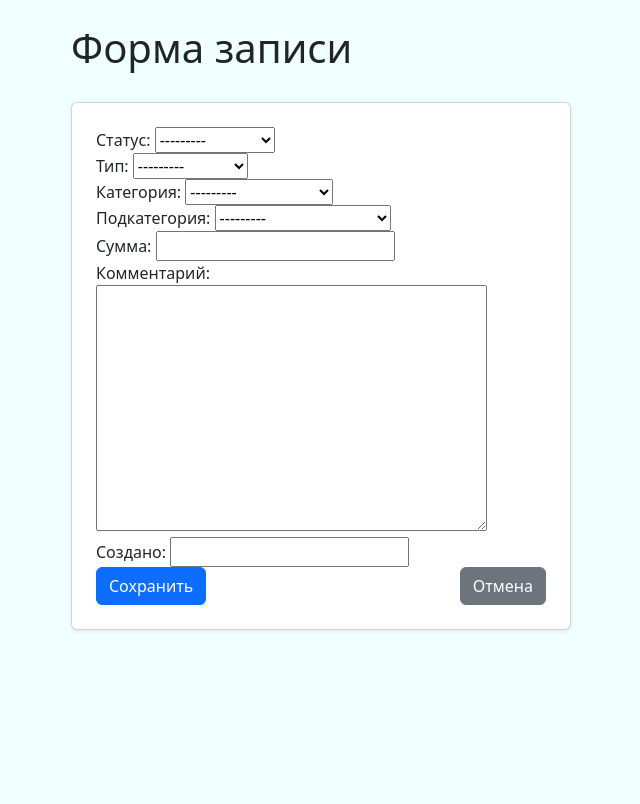
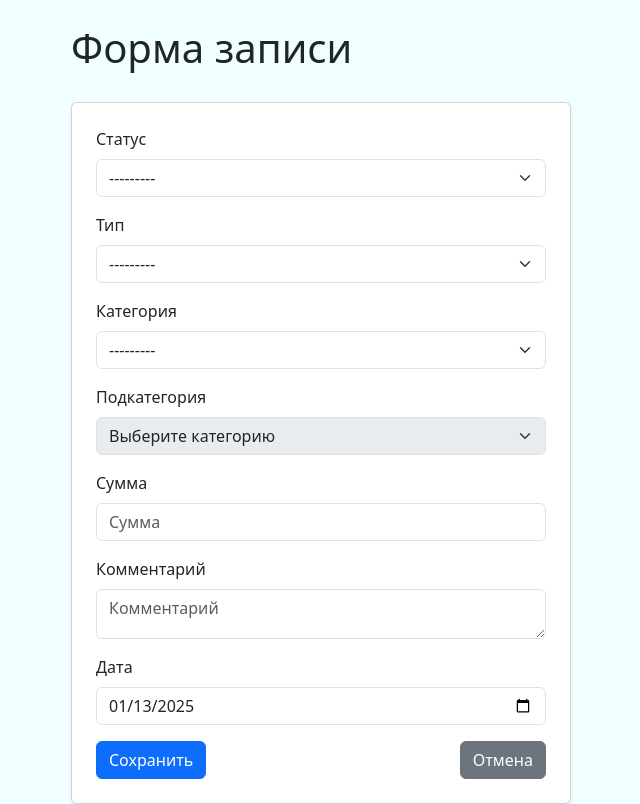
Before and after one commit to dmbrson/cashFlow, a Django app: page /record/create/ in a window 1280 px wide. Shown: the part 56-860 px from the top of the page, without its empty margins (11-651 px from the left). Before the commit the page ends 687 px from the top, so only its background shows below. Run offline with Django 5.2, Linux system fonts and the light colour scheme; tables that the repository leaves empty hold one stand-in row (values such as "Sample post").

Commit message:
edit record_form.html subcategory cannot be selected without category

```diff
--- a/cash_flow_django/main/forms.py
+++ b/cash_flow_django/main/forms.py
@@ -6,3 +6,35 @@
     class Meta:
         model = CashFlowRecord
         fields = ['status', 'type', 'category', 'subcategory', 'amount', 'comment', 'created_at']
+
+        widgets = {
+            'status': forms.Select(attrs={
+                'class': 'form-select',
+                'placeholder': 'Статус'
+            }),
+            'type': forms.Select(attrs={
+                'class': 'form-select',
+                'placeholder': 'Тип'
+            }),
+            'category': forms.Select(attrs={
+                'class': 'form-select',
+                'placeholder': 'Категория'
+            }),
+            'subcategory': forms.Select(attrs={
+                'class': 'form-select',
+                'placeholder': 'Подкатегория'
+            }),
+            'amount': forms.NumberInput(attrs={
+                'class': 'form-control',
+                'placeholder': 'Сумма'
+            }),
+            'comment': forms.Textarea(attrs={
+                'class': 'form-control',
+                'placeholder': 'Комментарий'
+            }),
+            'created_at': forms.DateInput(attrs={
+                'type': 'date',
+                'class': 'form-control',
+                'value': now().date()
+            }),
+        }
--- a/cash_flow_django/main/static/main/css/main.css
+++ b/cash_flow_django/main/static/main/css/main.css
@@ -16,3 +16,6 @@
     width: 500px;
     margin-top: 30px;
 }
+textarea.form-control {
+    height: 50px;
+}
--- a/cash_flow_django/main/templates/main/base.html
+++ b/cash_flow_django/main/templates/main/base.html
@@ -13,14 +13,14 @@
 <body>
     <nav class="navbar navbar-expand-lg navbar-dark bg-dark mb-4">
         <div class="container">
-            <a class="navbar-brand" href="/"><i class="fa-solid fa-coins"></i>Cash Flow</a>
+            <a class="navbar-brand" href="{% url 'record_list' %}"><i class="fa-solid fa-coins"></i>Cash Flow</a>
             <div class="collapse navbar-collapse" id="navbarNav">
                 <ul class="navbar-nav">
                     <li class="nav-item">
-                        <a class="nav-link" href="#">Список записей</a>
+                        <a class="nav-link" href="{% url 'record_list' %}">Список записей</a>
                     </li>
                     <li class="nav-item">
-                        <a class="nav-link" href="#">Добавить запись</a>
+                        <a class="nav-link" href="{% url 'record_create' %}">Добавить запись</a>
                     </li>
                     <li class="nav-item">
                         <a class="nav-link" href="#">Управления справочниками</a>
--- a/cash_flow_django/main/templates/main/record_form.html
+++ b/cash_flow_django/main/templates/main/record_form.html
@@ -6,10 +6,84 @@
     <h1 class="mb-4">Форма записи</h1>
     <form method="post" class="card p-4 shadow-sm">
         {% csrf_token %}
-        {{ form }}
+        <div class="mb-3">
+            <label for="id_status" class="form-label">Статус</label>
+            {{ form.status }}
+        </div>
+        <div class="mb-3">
+            <label for="id_type" class="form-label">Тип</label>
+            {{ form.type }}
+        </div>
+        <div class="mb-3">
+            <label for="id_category" class="form-label">Категория</label>
+            {{ form.category }}
+        </div>
+        <div class="mb-3">
+            <label for="id_subcategory" class="form-label">Подкатегория</label>
+            {{ form.subcategory }}
+        </div>
+        <div class="mb-3">
+            <label for="id_amount" class="form-label">Сумма</label>
+            {{ form.amount }}
+        </div>
+        <div class="mb-3">
+            <label for="id_comment" class="form-label">Комментарий</label>
+            {{ form.comment }}
+        </div>
+        <div class="mb-3">
+            <label for="id_created_at" class="form-label">Дата</label>
+            {{ form.created_at }}
+        </div>
         <div class="d-flex justify-content-between">
             <button type="submit" class="btn btn-primary">Сохранить</button>
             <a href="{% url 'record_list' %}" class="btn btn-secondary">Отмена</a>
         </div>
     </form>
+
+    <script>
+    // Функция для активации подкатегории и обновления списка
+    function updateSubcategories(categoryId, selectedSubcategoryId = null) {
+        var subcategoryField = document.getElementById('id_subcategory');
+
+        if (categoryId) {
+            subcategoryField.disabled = false;
+
+            // Отправляем AJAX запрос для получения подкатегорий
+            fetch("{% url 'get_subcategories' %}?category_id=" + categoryId)
+                .then(response => response.json())
+                .then(data => {
+                    subcategoryField.innerHTML = '<option value="">---------</option>';
+                    // Добавляем новые подкатегории
+                    data.subcategories.forEach(function(subcategory) {
+                        var option = document.createElement('option');
+                        option.value = subcategory.id;
+                        option.textContent = subcategory.name;
+                        subcategoryField.appendChild(option);
+                    });
+
+                    // Если подкатегория была выбрана ранее, восстанавливаем выбор
+                    if (selectedSubcategoryId) {
+                        subcategoryField.value = selectedSubcategoryId;
+                    }
+                });
+        } else {
+            subcategoryField.disabled = true;
+            subcategoryField.innerHTML = '<option value="">Выберите категорию</option>';
+        }
+    }
+
+    // Когда изменяется категория
+    document.getElementById('id_category').addEventListener('change', function() {
+        var categoryId = this.value;
+        var selectedSubcategoryId = document.getElementById('id_subcategory').value;
+        updateSubcategories(categoryId, selectedSubcategoryId);
+    });
+
+    // Инициализация на загрузку страницы
+    document.addEventListener('DOMContentLoaded', function () {
+        var categoryId = document.getElementById('id_category').value;
+        var selectedSubcategoryId = document.getElementById('id_subcategory').value;
+        updateSubcategories(categoryId, selectedSubcategoryId);
+    });
+    </script>
 {% endblock %}
--- a/cash_flow_django/main/urls.py
+++ b/cash_flow_django/main/urls.py
@@ -5,4 +5,5 @@
 urlpatterns = [
     path('', views.record_list, name='record_list'),
     path('record/create/', views.record_create, name='record_create'),
+    path('get_subcategories/', views.get_subcategories, name='get_subcategories'),
 ]
--- a/cash_flow_django/main/views.py
+++ b/cash_flow_django/main/views.py
@@ -1,7 +1,7 @@
 from django.shortcuts import render, redirect
 from main.forms import CashFlowRecordForm
-from main.models import CashFlowRecord
-
+from main.models import CashFlowRecord, SubCategory, Category
+from django.http import JsonResponse
 
 #Главная страница: список записей
 def record_list(request):
@@ -9,7 +9,6 @@
     return render(request, 'main/record_list.html', {
         'records': records,
     })
-
 
 # Создание записи
 def record_create(request):
@@ -21,3 +20,10 @@
     else:
         form = CashFlowRecordForm()
     return render(request, 'main/record_form.html', {'form': form})
+
+# Получение подкатегории
+def get_subcategories(request):
+    category_id = request.GET.get('category_id')
+    subcategories = SubCategory.objects.filter(category_id=category_id)
+    subcategories_data = list(subcategories.values('id', 'name'))
+    return JsonResponse({'subcategories': subcategories_data})
```
Also changed, not shown: cash_flow_django/main/templates/main/record_list.html (+2 -8 lines).
